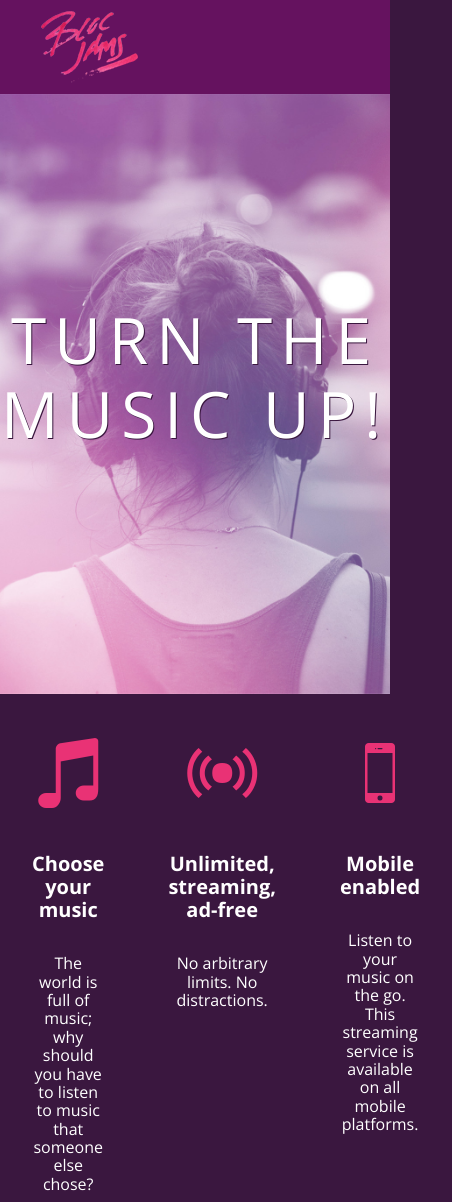
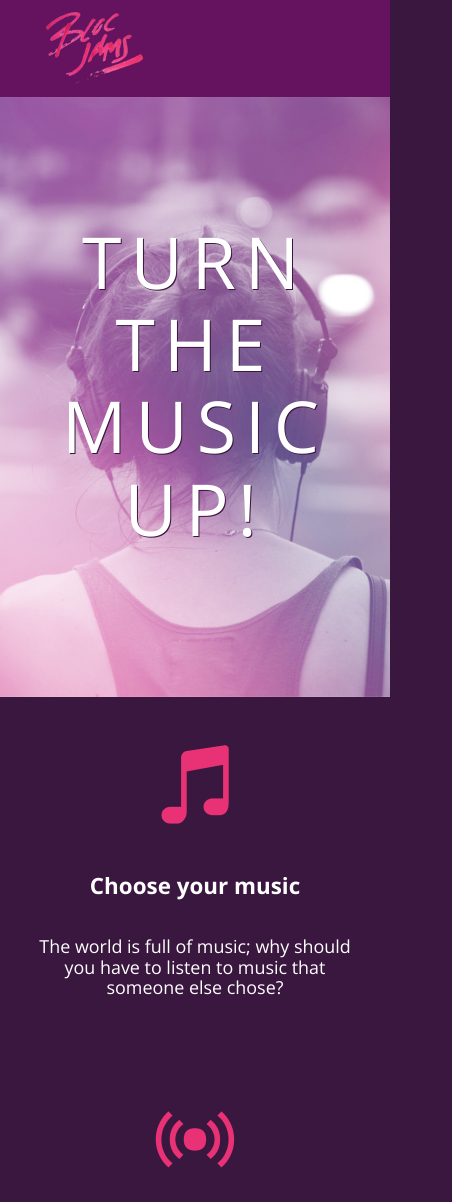
Before and after one commit to petekal1323/blockJams, a plain HTML site: page index.html in a window 390 px wide. Shown: the top 1202 px of the page, 452 px wide, since content can reach past the window. Drawn offline with nearby package versions, Linux system fonts and the light colour scheme.

Commit message:
media queries added

```diff
--- a/index.html
+++ b/index.html
@@ -10,7 +10,7 @@
   <link rel="stylesheet" type="text/css" href="http://code.ionicframework.com/ionicons/2.0.1/css/ionicons.min.css">
   <link rel="stylesheet" type="text/css" href="styles/normalize.css">
   <link rel="stylesheet" type="text/css" href="styles/main.css">
-  <link rel="stylesheet" href="styles/landing.css">
+  <link rel="stylesheet" type="text/css" href="styles/landing.css">
 </head>
 <body class="landing">
   <nav class="navbar"> <!-- nav bar -->
--- a/styles/landing.css
+++ b/styles/landing.css
@@ -50,3 +50,29 @@ body.landing {
     color: rgb(233,50,117);
     font-size: 5rem;
 }
+
+
+/* smallest screen */
+@media (min-width: 320px){
+    html {
+      font-size: 112%;
+    }
+}
+/* Medium screens (640px) */
+@media (max-width: 640px) {
+    html {
+      font-size: 112%;
+    }
+    .point{
+      display: block;
+      width: 100%;
+      margin: 0 auto;
+    }
+}
+
+/* Large screens (1024px) */
+@media (min-width: 1024px) {
+    html{
+      font-size: 120%;
+    }
+}
--- a/styles/main.css
+++ b/styles/main.css
@@ -25,14 +25,7 @@ body {
     left: 2rem;
 }
 
-
-@media only screen and (max-width: 500px){
-  .selling-points{
-    display: block;
-  }
-  .point {
-    display: block;
-    width: 75%;
-    margin: auto;
-  }
+.container{
+  max-width: 64rem;
+  margin: 0 auto;
 }
```
